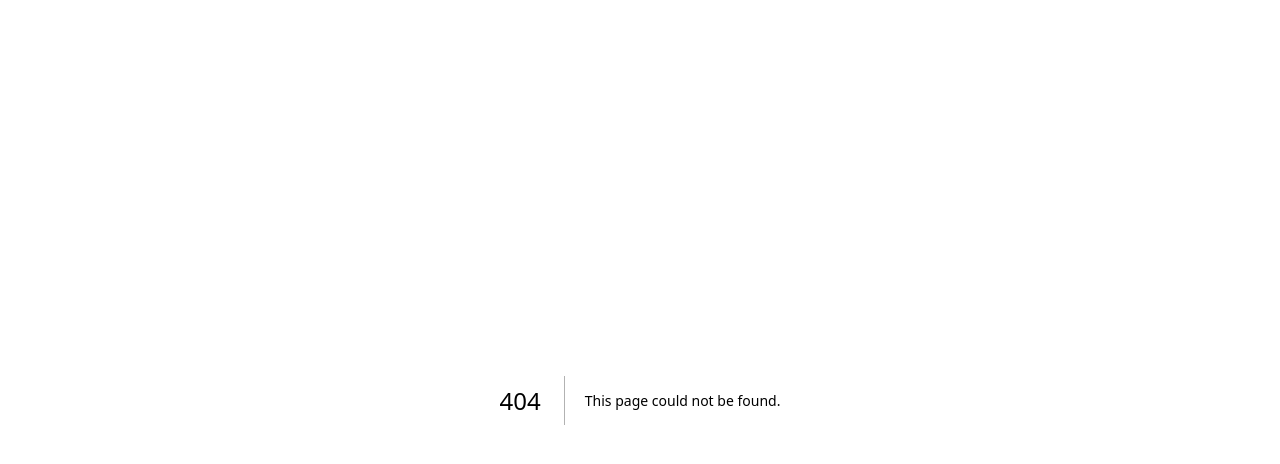
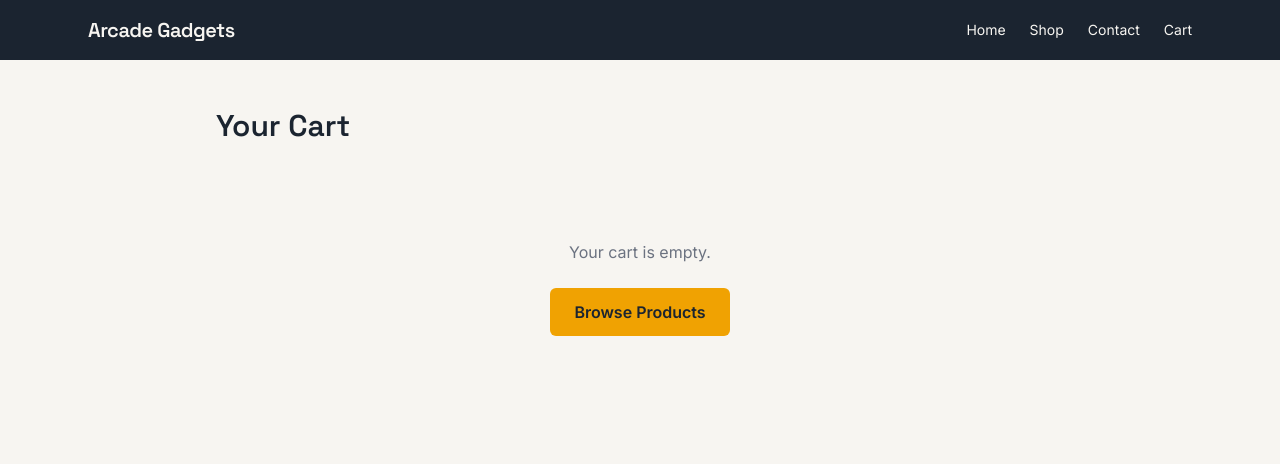
Before and after one commit to Atik-Shahriar007/Arcade-Gadgets, a Next.js app: page /cart in a window 1280 px wide. Before the commit this address had no page. Shown: the top 464 px of the page. Built offline with nearby package versions, Linux system fonts and the light colour scheme.

Commit message:
add CartPage component with item display, quantity controls, and total calculation

```diff
--- /dev/null
+++ b/src/app/cart/page.tsx
@@ -0,0 +1,95 @@
+"use client";
+
+import Image from "next/image";
+import Link from "next/link";
+import Header from "@/components/Header";
+import { useCart } from "@/context/CartContext";
+
+export default function CartPage() {
+  const { items, removeItem, updateQuantity, totalPrice } = useCart();
+
+  return (
+    <>
+      <Header />
+      <main className="flex-1">
+        <section className="max-w-4xl mx-auto px-6 py-12">
+          <h1 className="font-display font-semibold text-3xl mb-8">Your Cart</h1>
+
+          {items.length === 0 ? (
+            <div className="text-center py-16">
+              <p className="text-slate font-body mb-6">Your cart is empty.</p>
+              <Link
+                href="/shop"
+                className="bg-amber text-ink font-body font-semibold px-6 py-3 rounded-md hover:opacity-90 transition-opacity inline-block"
+              >
+                Browse Products
+              </Link>
+            </div>
+          ) : (
+            <>
+              <div className="space-y-4 mb-8">
+                {items.map((item) => (
+                  <div
+                    key={item.slug}
+                    className="flex items-center gap-4 bg-white border border-slate/15 rounded-lg p-4"
+                  >
+                    <div className="relative w-20 h-20 flex-shrink-0 bg-cream rounded-md overflow-hidden">
+                      <Image src={item.image} alt={item.name} fill className="object-cover" />
+                    </div>
+
+                    <div className="flex-1 min-w-0">
+                      <h3 className="font-display font-semibold">{item.name}</h3>
+                      <p className="text-slate font-body text-sm">৳{item.price}</p>
+                    </div>
+
+                    <div className="flex items-center gap-2">
+                      <button
+                        onClick={() => updateQuantity(item.slug, item.quantity - 1)}
+                        className="w-8 h-8 flex items-center justify-center border border-slate/30 rounded-md hover:bg-cream transition-colors"
+                        aria-label="Decrease quantity"
+                      >
+                        −
+                      </button>
+                      <span className="w-6 text-center font-body">{item.quantity}</span>
+                      <button
+                        onClick={() => updateQuantity(item.slug, item.quantity + 1)}
+                        className="w-8 h-8 flex items-center justify-center border border-slate/30 rounded-md hover:bg-cream transition-colors"
+                        aria-label="Increase quantity"
+                      >
+                        +
+                      </button>
+                    </div>
+
+                    <p className="font-body font-semibold w-20 text-right">
+                      ৳{item.price * item.quantity}
+                    </p>
+
+                    <button
+                      onClick={() => removeItem(item.slug)}
+                      className="text-slate hover:text-red-500 transition-colors text-sm font-body ml-2"
+                      aria-label="Remove item"
+                    >
+                      Remove
+                    </button>
+                  </div>
+                ))}
+              </div>
+
+              <div className="flex items-center justify-between border-t border-slate/20 pt-6">
+                <span className="font-display font-semibold text-xl">Total</span>
+                <span className="font-display font-bold text-xl">৳{totalPrice}</span>
+              </div>
+
+              <Link
+                href="/checkout"
+                className="mt-6 block w-full text-center bg-amber text-ink font-body font-semibold px-6 py-4 rounded-md hover:opacity-90 transition-opacity"
+              >
+                Proceed to Checkout
+              </Link>
+            </>
+          )}
+        </section>
+      </main>
+    </>
+  );
+}
```
